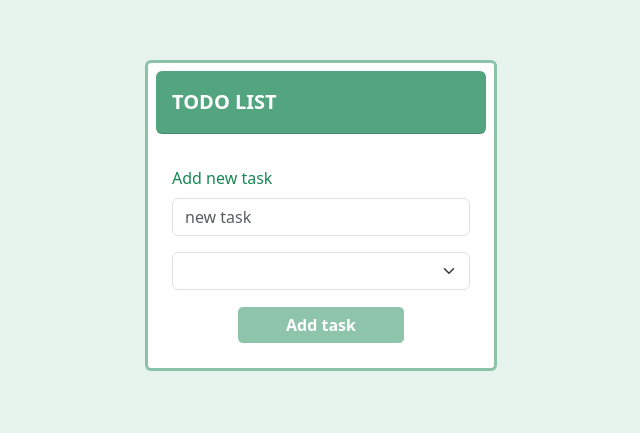
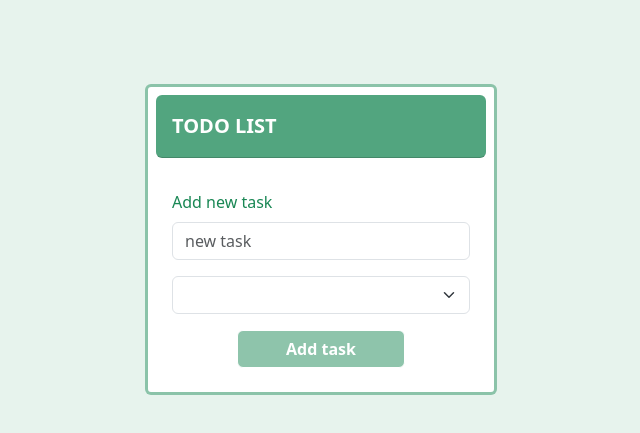
Before and after one commit to magdaPulter/todo-list-project, an Angular app: page / in a window 1280 px wide. Shown: the part 161-594 px from the top of the page, without its empty margins (319-959 px from the left). Built offline with nearby package versions, Linux system fonts and the light colour scheme; no server answers.

Commit message:
styles updated

```diff
--- a/src/app/app.component.html
+++ b/src/app/app.component.html
@@ -1,5 +1,5 @@
-<div class="vh-100 vw-100 pb-5 bg-success bg-opacity-10 d-flex justify-content-center align-items-center">
-  <div class="card border border-3 border-success  border-opacity-50 p-2" style="width: 22rem;">
+<div class="min-vh-100 min-vw-100 pb-5 bg-success bg-opacity-10 d-flex justify-content-center align-items-center">
+  <div class="card border border-3 border-success  border-opacity-50 p-2 mt-5" style="width: 22rem;">
     <div class="card-header bg-success p-3 text-white fw-semibold fs-5 bg-opacity-75 rounded">
       TODO LIST
     </div>
```
